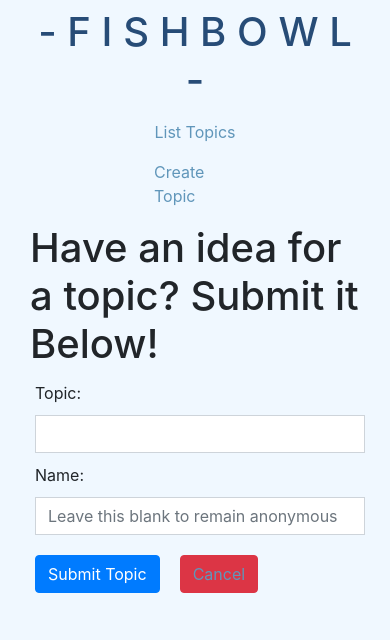
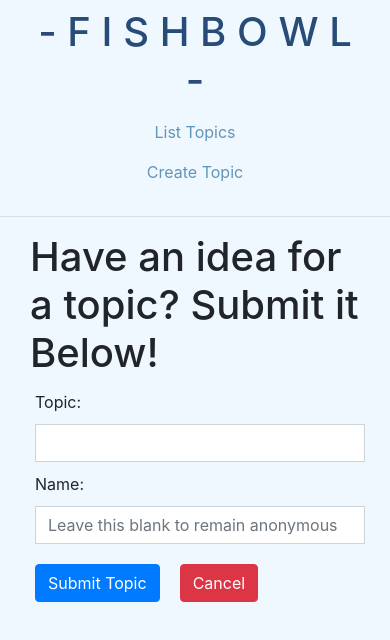
Before and after one commit to nbawa95/fishbowl-app, a React (Create React App) app in the folder client/: page /topics/create in a window 390 px wide. Shown: the top 640 px of the page. Built offline with nearby package versions, Linux system fonts and the light colour scheme.

Commit message:
made it responsive

```diff
--- a/client/src/app/index.js
+++ b/client/src/app/index.js
@@ -10,6 +10,7 @@ function App() {
     return (
         <Router>
             <NavBar />
+            <hr />
             <Switch>
                 <Route path="/" exact component={TopicsList} />
                 <Route path="/topics/getTopics" exact component={TopicsList} />
--- a/client/src/components/Links.jsx
+++ b/client/src/components/Links.jsx
@@ -4,10 +4,17 @@ import styled from 'styled-components'
 
 const Collapse = styled.div.attrs({
     className: 'collpase navbar-collapse',
+    id: 'navBar'
 })`
   margin: 0 auto !important;
   align-items: center !important;
   width: 50%;
+  @media screen and (max-width: 480px) {
+      margin: 0 auto !important;
+      align-items: center !important;
+      width: unset;
+    }
+  }
 `
 
 const List = styled.div.attrs({
--- a/client/src/index.css
+++ b/client/src/index.css
@@ -25,3 +25,13 @@ a {
 .form-control {
   border-radius: 0px;
 }
+
+#cancelButton {
+  color: #fff !important
+}
+
+@media screen and (max-width: 480px) {
+  .iasQdL {
+    padding: 0 25px 40px 25px !important;
+  }
+}
--- a/client/src/pages/TopicsInsert.jsx
+++ b/client/src/pages/TopicsInsert.jsx
@@ -89,7 +89,7 @@ class TopicsInsert extends Component {
                 />
 
                 <Button onClick={this.handleAddMovie}>Submit Topic</Button>
-                <CancelButton href={'/'}>Cancel</CancelButton>
+                <CancelButton id="cancelButton" href={'/'}>Cancel</CancelButton>
             </Wrapper>
         )
     }
--- a/client/src/pages/TopicsList.jsx
+++ b/client/src/pages/TopicsList.jsx
@@ -59,8 +59,8 @@ class TopicsList extends Component {
 
                 <CardDeck>
                   <Card style={{borderColor: "#a3cef1", borderWidth: "4px"}}>
-                    <Card.Body>
-                      <Card.Title>Create a Topic</Card.Title>
+                    <Card.Body style={{textAlign: "center"}}>
+                      <Card.Title style={{color: "#274c77"}}>Create a Topic</Card.Title>
                       <Card.Text>
                         <Card.Link href="/topics/create">Click Here</Card.Link>
                       </Card.Text>
```
